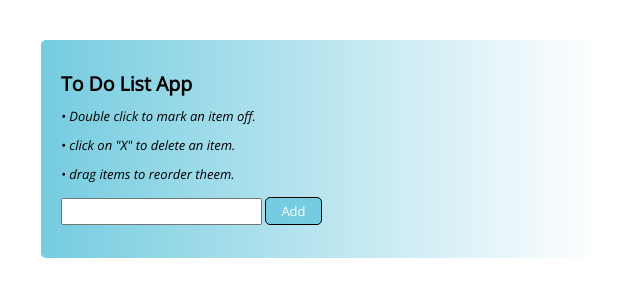
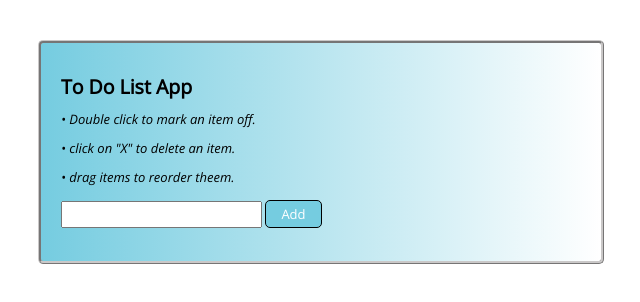
Before and after one commit to Borkkris/to-do-list, a plain HTML site: page index.html in a window 1280 px wide. Shown: the whole page, without its empty margins (319-959 px from the left). Drawn offline with nearby package versions, Linux system fonts and the light colour scheme.

Commit message:
Update style.css
set a border for the container

```diff
--- a/CSS/style.css
+++ b/CSS/style.css
@@ -12,6 +12,7 @@ width: 40em;
 margin: 0 auto;
 margin-top: 40px;
 background: linear-gradient(90deg,#75cce0, white);
+border: 3px ridge rgb(202, 200, 200);
 border-radius: 5px;}
 
 form {
```
